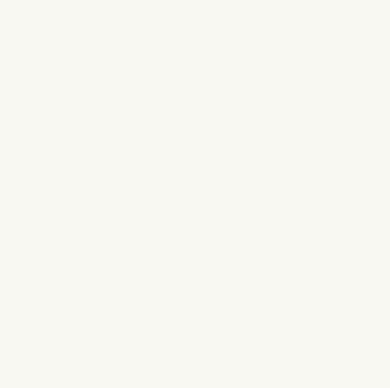
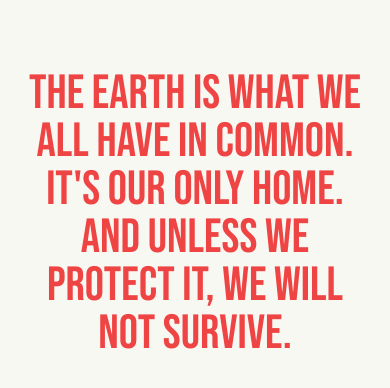
Before and after one commit to mmaazkhanhere/fund-raise, a Next.js app: page / in a window 390 px wide. Shown: the part 826-1214 px from the top of the page. Before the commit the page ends 844 px from the top, so only its background shows below. Built offline with nearby package versions, Linux system fonts and the light colour scheme; no server answers.

Commit message:
responsive quote section included

```diff
--- a/app/page.tsx
+++ b/app/page.tsx
@@ -1,11 +1,13 @@
 import Hero from "@/components/hero";
 import Navbar from "@/components/layout/navbar";
+import QuoteSection from "@/components/quote-section";
 
 export default function Home() {
   return (
     <main>
       <Navbar />
       <Hero />
+      <QuoteSection />
     </main>
   );
 }
--- /dev/null
+++ b/components/quote-section.tsx
@@ -0,0 +1,24 @@
+import React from 'react'
+import { Bebas_Neue } from 'next/font/google'
+
+const bebas = Bebas_Neue({ subsets: ["latin"], weight: ['400'] });
+
+type Props = {}
+
+const QuoteSection = (props: Props) => {
+    return (
+        <div
+            className='w-full max-w-7xl mx-auto flex items-center justify-center
+            py-32 px-4'
+        >
+            <h2
+                className={`${bebas.className} text-5xl lg:text-6xl text-red-500 text-center
+            uppercase`}
+            >
+                The Earth is what we all have in common. It&apos;s our only home. And unless we protect it, we will not survive.
+            </h2>
+        </div>
+    )
+}
+
+export default QuoteSection
```
